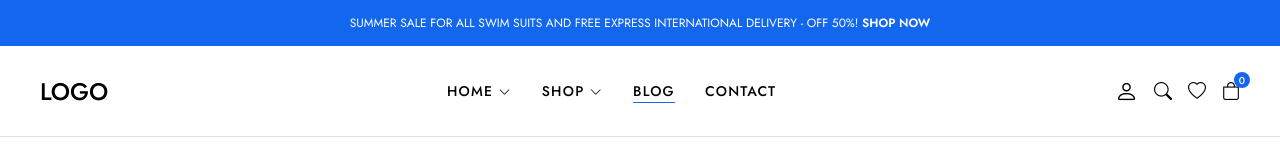
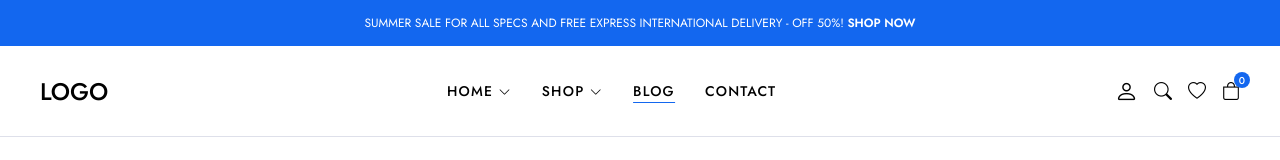
Before and after one commit to asfy822/web3, a plain HTML site: page blog.html in a window 1280 px wide. Shown: the top 160 px of the page. Drawn offline with nearby package versions, Linux system fonts and the light colour scheme.

Commit message:
Update blog.html

```diff
--- a/blog.html
+++ b/blog.html
@@ -17,7 +17,7 @@
         <div class="global-notification">
             <div class="container">
                 <p>
-                    SUMMER SALE FOR ALL SWIM SUITS AND FREE EXPRESS INTERNATIONAL
+                    SUMMER SALE FOR ALL SPECS AND FREE EXPRESS INTERNATIONAL
                     DELIVERY - OFF 50%! <a href="shop.html">SHOP NOW</a>
                 </p>
             </div>
```
